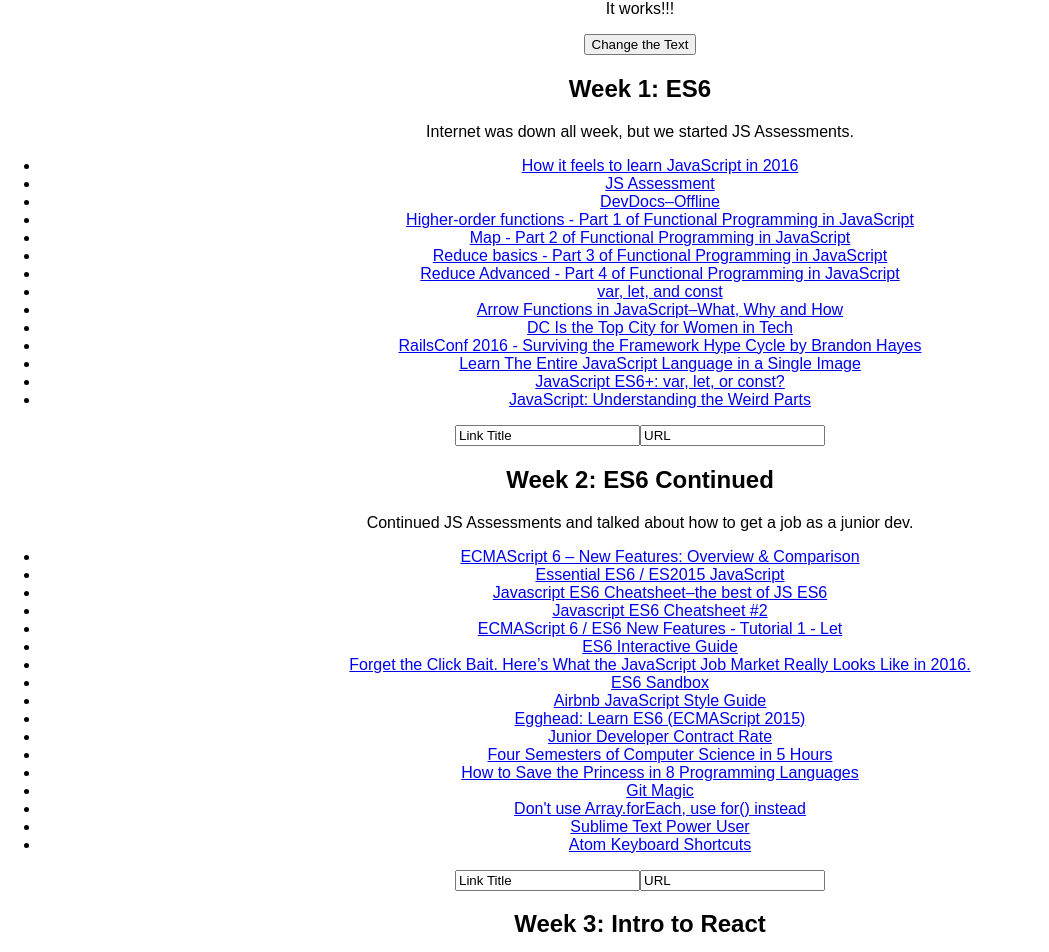
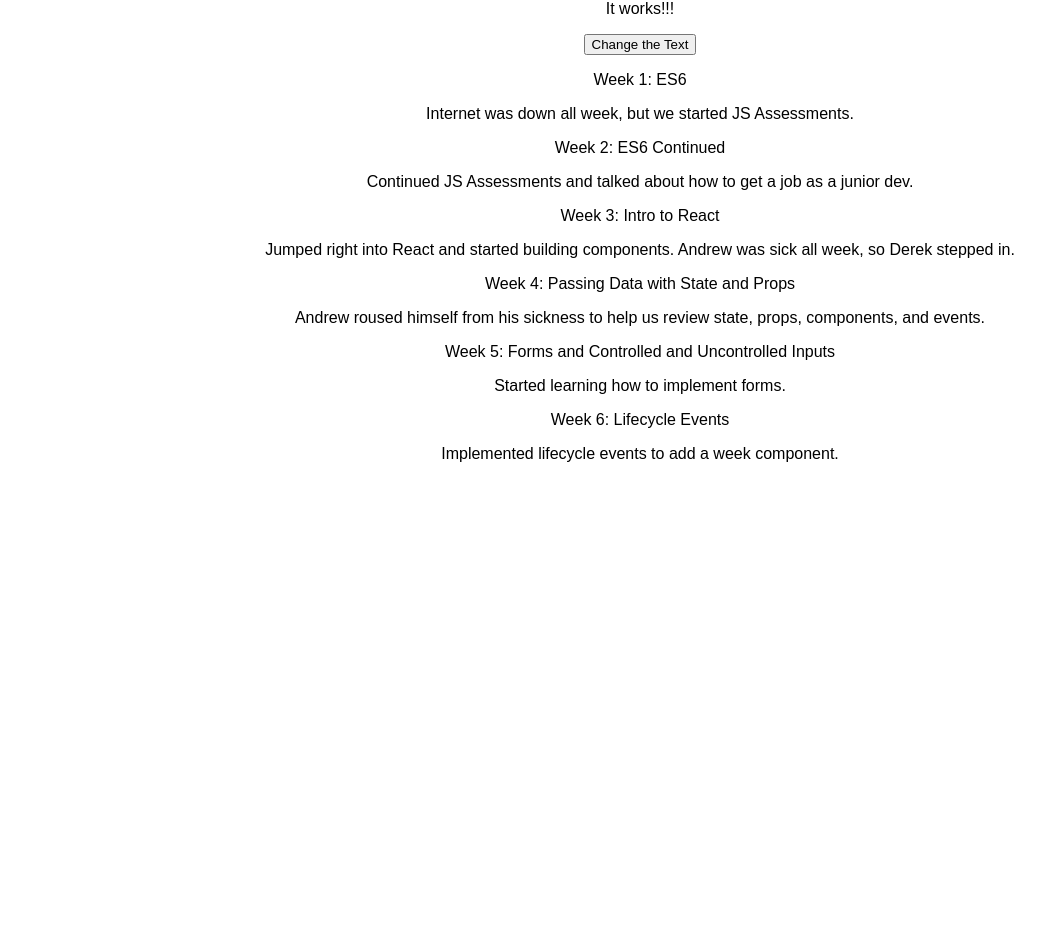
Before and after one commit to lunarnightlight/reactpractice, a React (Create React App) app: page / in a window 1280 px wide. Shown: the part 80-1032 px from the top of the page, without its empty margins (0-1049 px from the left). After the commit the page ends 800 px from the top, so only its background shows below. Built offline with nearby package versions, Linux system fonts and the light colour scheme.

Commit message:
Refactored my state data so that I can render all weeks using a map function. This will make lifecycle events easier down the road.

```diff
--- a/src/App.js
+++ b/src/App.js
@@ -3,7 +3,7 @@
 // import logo from './logo.svg';
 import './App.css';
 import Header from './Header.js';
-import Week from './Week.js';
+import WeeksContainer from './WeeksContainer.js';
 // import Blurb from './Blurb.js';
 // import Resources from './Resources.js';
 import EventPractice from './EventPractice.js';
@@ -14,9 +14,12 @@
     this.state = {
 
     	test: 'It works!!!',
-      label1: 'Week 1: ES6',
-      sum1: { summary: 'Internet was down all week, but we started JS Assessments.'},
-      week1: [
+
+      content: [
+        {
+          label: 'Week 1: ES6',
+          summary: 'Internet was down all week, but we started JS Assessments.',
+          resources: [
             { title: 'How it feels to learn JavaScript in 2016', link: 'https://hackernoon.com/how-it-feels-to-learn-javascript-in-2016-d3a717dd577f#.tej6vdlvf' },
             { title: 'JS Assessment', link: 'https://github.com/rmurphey/js-assessment' },
             { title: 'DevDocs–Offline', link: 'https://devdocs.io/offline' },
@@ -30,12 +33,14 @@
             { title: 'RailsConf 2016 - Surviving the Framework Hype Cycle by Brandon Hayes', link: 'https://www.youtube.com/watch?v=O6TtfK9gGvA' },
             { title: 'Learn The Entire JavaScript Language in a Single Image', link: 'http://www.techworm.net/2016/10/learn-entire-javascript-language-single-image.html#prettyPhoto' },
             { title: 'JavaScript ES6+: var, let, or const?', link: 'https://medium.com/javascript-scene/javascript-es6-var-let-or-const-ba58b8dcde75#.nceuq0r4u' },
-        { title: 'JavaScript: Understanding the Weird Parts', link: 'https://www.udemy.com/understand-javascript/learn/v4/overview' },
+            { title: 'JavaScript–Understanding the Weird Parts', link: 'https://www.udemy.com/understand-javascript/learn/v4/overview' },
+          ],
+        },
 
-      ],
-      label2: 'Week 2: ES6 Continued',
-      sum2: { summary: 'Continued JS Assessments and talked about how to get a job as a junior dev.' },
-      week2: [
+        {
+          label: 'Week 2: ES6 Continued',
+          summary: 'Continued JS Assessments and talked about how to get a job as a junior dev.',
+          resources: [
             { title: 'ECMAScript 6 – New Features: Overview & Comparison', link: 'http://es6-features.org/#Constants' },
             { title: 'Essential ES6 / ES2015 JavaScript', link: 'https://www.youtube.com/watch?v=CozSF5abcTA' },
             { title: 'Javascript ES6 Cheatsheet–the best of JS ES6', link: 'https://www.youtube.com/watch?v=AfWYO8t7ed4' },
@@ -53,11 +58,13 @@
             { title: 'Don\'t use Array.forEach, use for() instead', link: 'https://coderwall.com/p/kvzbpa/don-t-use-array-foreach-use-for-instead' },
             { title: 'Sublime Text Power User', link: 'https://sublimetextbook.com/' },
             { title: 'Atom Keyboard Shortcuts', link: 'https://github.com/nwinkler/atom-keyboard-shortcuts' },
+          ],
+        },
 
-      ],
-      label3: 'Week 3: Intro to React',
-      sum3: { summary: 'Jumped right into React and started building components. Andrew was sick all week, so Derek stepped in.' },
-      week3: [
+        {
+          label: 'Week 3: Intro to React',
+          summary: 'Jumped right into React and started building components. Andrew was sick all week, so Derek stepped in.',
+          resources: [
             { title: 'Thinking in React', link: 'https://facebook.github.io/react/docs/thinking-in-react.html' },
             { title: 'REACT JS TUTORIAL #2 - Reactjs Components & Rendering', link: 'https://www.youtube.com/watch?v=fd2Cayhez58&feature=youtu.be' },
             { title: 'REACT JS TUTORIAL #3 - Composing Multiple React.js Components', link: 'https://www.youtube.com/watch?v=vu_rIMPROoQ' },
@@ -72,9 +79,12 @@
             { title: 'Understanding JavaScript’s Function.prototype.bind', link: 'https://www.smashingmagazine.com/2014/01/understanding-javascript-function-prototype-bind/' },
             { title: '', link: '' },
           ],
-      label4: 'Week 4: Passing Data with State and Props',
-      sum4: { summary: 'Andrew roused himself from his sickness to help us review state, props, components, and events.'},
-      week4: [
+        },
+
+        {
+          label: 'Week 4: Passing Data with State and Props',
+          summary: 'Andrew roused himself from his sickness to help us review state, props, components, and events.',
+          resources: [
             { title: 'Handling Events', link: 'https://facebook.github.io/react/docs/handling-events.html' },
             { title: 'React Stateless Functional Components: Nine Wins You Might Have Overlooked', link: 'https://medium.com/@housecor/react-stateless-functional-components-nine-wins-you-might-have-overlooked-997b0d933dbc#.m6ywobx4b' },
             { title: 'ReactJS Basics - #7 Events & ReactJS', link: 'https://www.youtube.com/watch?v=OcM__8q6p4c&index=8' },
@@ -87,23 +97,26 @@
             { title: '8 no-Flux Strategies for React component communication', link: 'http://andrewhfarmer.com/component-communication/' },
             { title: 'REACT JS TUTORIAL #5 - Javascript Events & Data Changes in React', link: 'https://www.youtube.com/watch?v=_D1JGNidMr4&feature=youtu.be' },
             { title: 'Fullstack React', link: 'http://newsletter.fullstackreact.com/' },
+          ],
+        },
 
-
-      ],
-      label5: 'Week 5: Forms and Controlled and Uncontrolled Inputs',
-      sum5: { summary: 'Started learning how to implement forms.' },
-      week5: [
+        {
+          label: 'Week 5: Forms and Controlled and Uncontrolled Inputs',
+          summary: 'Started learning how to implement forms.',
+          resources: [
             { title: 'React for Everyone #13: Controlled Inputs', link: 'https://www.youtube.com/watch?v=BvtQMxekmH0' },
             { title: 'Forms–React', link: 'https://facebook.github.io/react/docs/forms.html' },
             { title: 'Paw – The most advanced API tool for Mac', link: 'https://paw.cloud/' },
             { title: 'SyntheticEvent', link: 'https://facebook.github.io/react/docs/events.html' },
             { title: 'react-markdown-editor', link: 'https://www.npmjs.com/package/react-markdown-editor' },
             { title: 'Javascript Fatigue', link: 'https://medium.com/@ericclemmons/javascript-fatigue-48d4011b6fc4#.w2sa5qclk' },
+          ],
+        },
 
-      ],
-      label6: 'Week 6: Lifecycle Events',
-      sum6: { summary: 'Implemented lifecycle events to add a week component.' },
-      week6: [
+        {
+          label: 'Week 6: Lifecycle Events',
+          summary: 'Implemented lifecycle events to add a week component.',
+          resources: [
             { title: 'State and Lifecycle', link: 'https://facebook.github.io/react/docs/state-and-lifecycle.html' },
             { title: 'ReactJS Basics - #11 Communicating between Parent and Child Component', link: 'https://www.youtube.com/watch?v=2teBTI0_eRw' },
             { title: 'ReactJS Basics - #12 Passing Data between Parent and Child Components', link: 'https://www.youtube.com/watch?v=5Xew--ycx0o' },
@@ -125,7 +138,10 @@
             { title: '', link: '' },
             { title: '', link: '' },
           ],
+        },
+      ],
     }
+
     // For implementing the onClick interactivity: make sure to call setState in the
     // child component.
     // You need to bind in the parent component in order to be able to pass a state change implemented in a child
@@ -148,6 +164,11 @@
   // }
 
   render() {
+
+    // const weeks = this.state.weeks.map((item, idx) => {
+    //   return
+    // });
+
     return (
       <div className='App'>
 
@@ -159,8 +180,12 @@
         <EventPractice tagline={this.response} />
         { /* The button that changes the text above when clicked. */ }
 
+        <WeeksContainer weeksdata={this.state.content} />
+
+        { /*
+
         <Week label={this.state.label1} overview={this.state.sum1} links={this.state.week1} />
-        { /* forIn is the method for iterating over an object */ }
+        { /* forIn is the method for iterating over an object
 
         <Week label={this.state.label2} overview={this.state.sum2} links={this.state.week2} />
 
@@ -173,7 +198,11 @@
         <Week label={this.state.label6} overview={this.state.sum6} links={this.state.week6} />
 
 
-        { /*
+        instead of hard coding each Week component like above, we need to funnel all of the weeks
+        into map so that when we update state with a new week, it know to add a week using
+        a lifecycle method.
+
+
         <input type='text' value={this.state.another} />
 
 
@@ -192,6 +221,7 @@
         <h2>Week</h2>
         <Blurb overview={this.state.sum4} />
         <Resources links={this.state.week4} />
+
         */ }
 
       </div>
--- a/src/Week.js
+++ b/src/Week.js
@@ -3,39 +3,24 @@
 export default class Week extends Component {
 	constructor(props) {
 		super(props);
-		this.state = {
-			resource: 'Link Title',
-			link: 'URL',
-		}
-		this.rewResource = this.newResource.bind(this);
-		this.rewLink = this.newLink.bind(this);
+		debugger
 	}
 
-  newResource(event) {
-    // const resources = {...this.state.resources};
-    this.setState({resource: event.target.value});
-  // 'resources' is a hypothetical property in the state that holds a list of resources.
-  // Right now, what I have are separate resource properties for each week. Maybe I can
-  // combine them into one object under the key 'resources'?
-  }
-
-  newLink(event) {
-  	this.setState({link: event.target.value});
-  }
 
 	render() {
-		const para = this.props.overview.summary;
-    const material = this.props.links.map((item, idx) => {
-      return <li key={idx}><a href={item.link}>{item.title}</a></li>;
-    });
+		const label = this.props.weekdata.label;
+		const summary = this.props.weekdata.summary;
+
+		// `this.props.weekdata` in Chrome prints an individual
+		// week object.
+
+		// Map over the week object (we should have just one here)
+		// to render each resource list.
+
 		return (
 			<div>
-				<h2 className='App'>{this.props.label}</h2>
-				<p className='App'>{para}</p>
-				<ul className='App'>{material}</ul>
-
-				<input type='text' value={this.state.resource} onChange={this.newResource.bind(this)} />
-				<input type='text' value={this.state.link} onChange={this.newLink.bind(this)} />
+				<p>{label}</p>
+				<p>{summary}</p>
 
 			</div>
 		);
--- /dev/null
+++ b/src/WeeksContainer.js
@@ -0,0 +1,57 @@
+import React, { Component } from 'react';
+import Week from './Week.js';
+
+export default class WeeksContainer extends Component {
+	constructor(props) {
+		super(props);
+
+		this.state = {
+			resource: 'Link Title',
+			link: 'URL',
+		}
+		// this.rewResource = this.newResource.bind(this);
+		// this.rewLink = this.newLink.bind(this);
+	}
+
+ //  newResource(event) {
+ //    // const resources = {...this.state.resources};
+ //    this.setState({resource: event.target.value});
+ //  // 'resources' is a hypothetical property in the state that holds a list of resources.
+ //  // Right now, what I have are separate resource properties for each week. Maybe I can
+ //  // combine them into one object under the key 'resources'?
+ //  }
+
+ //  newLink(event) {
+ //  	this.setState({link: event.target.value});
+ //  }
+
+	render() {
+		const weeksObj = this.props.weeksdata;
+
+		const weeksMap = weeksObj.map((item, idx) => {
+			return <Week key={idx} weekdata={weeksObj[idx]} />
+		});
+
+    // const material = this.props.links.map((item, idx) => {
+    //   return <li key={idx}><a href={item.link}>{item.title}</a></li>;
+    // });
+
+		return (
+			<div>
+				{weeksMap}
+
+				{ /*
+				<div>
+					<h2 className='App'>{this.props.label}</h2>
+
+					<ul className='App'>{material}</ul>
+
+					<input type='text' value={this.state.resource} onChange={this.newResource.bind(this)} />
+					<input type='text' value={this.state.link} onChange={this.newLink.bind(this)} />
+
+				</div>
+				*/ }
+			</div>
+		);
+	}
+}
```
Also changed, not shown: src/NewWeek.js (added). Lines whose indentation alone changed are shown as unchanged.
